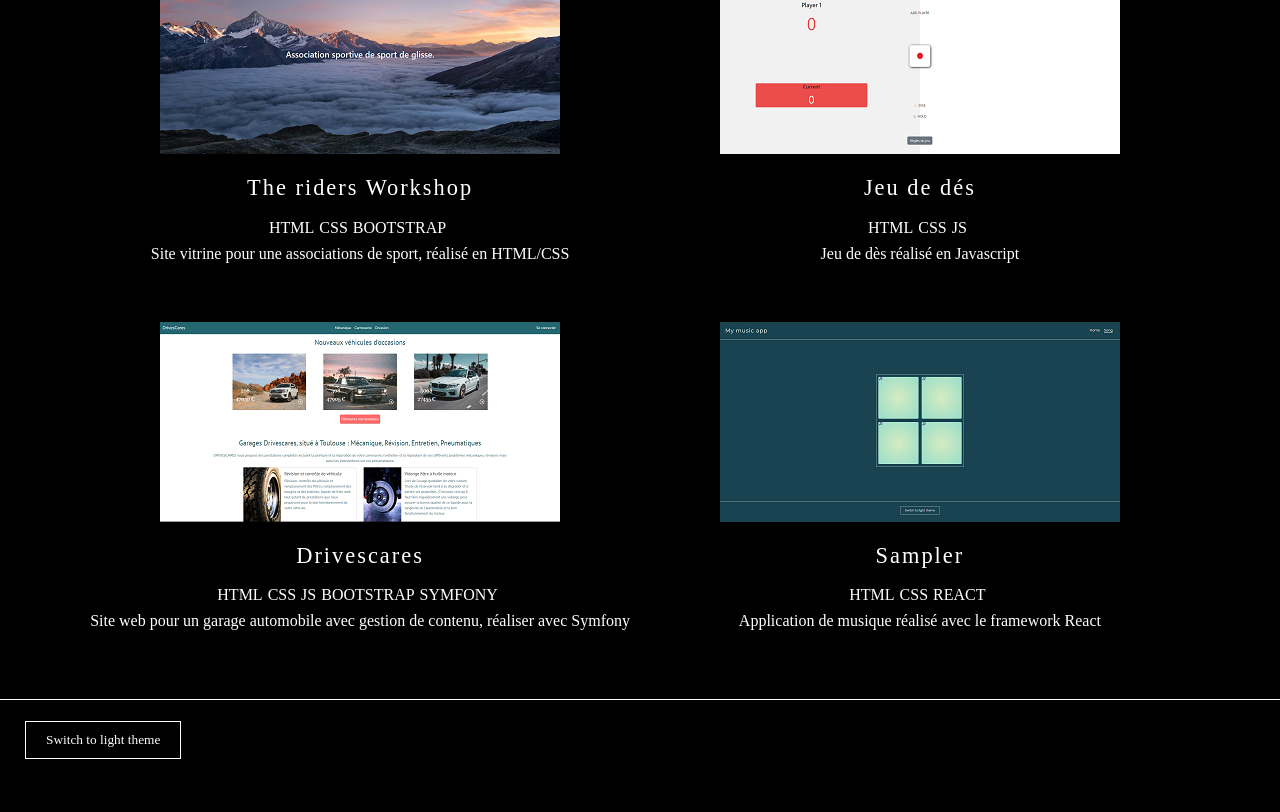
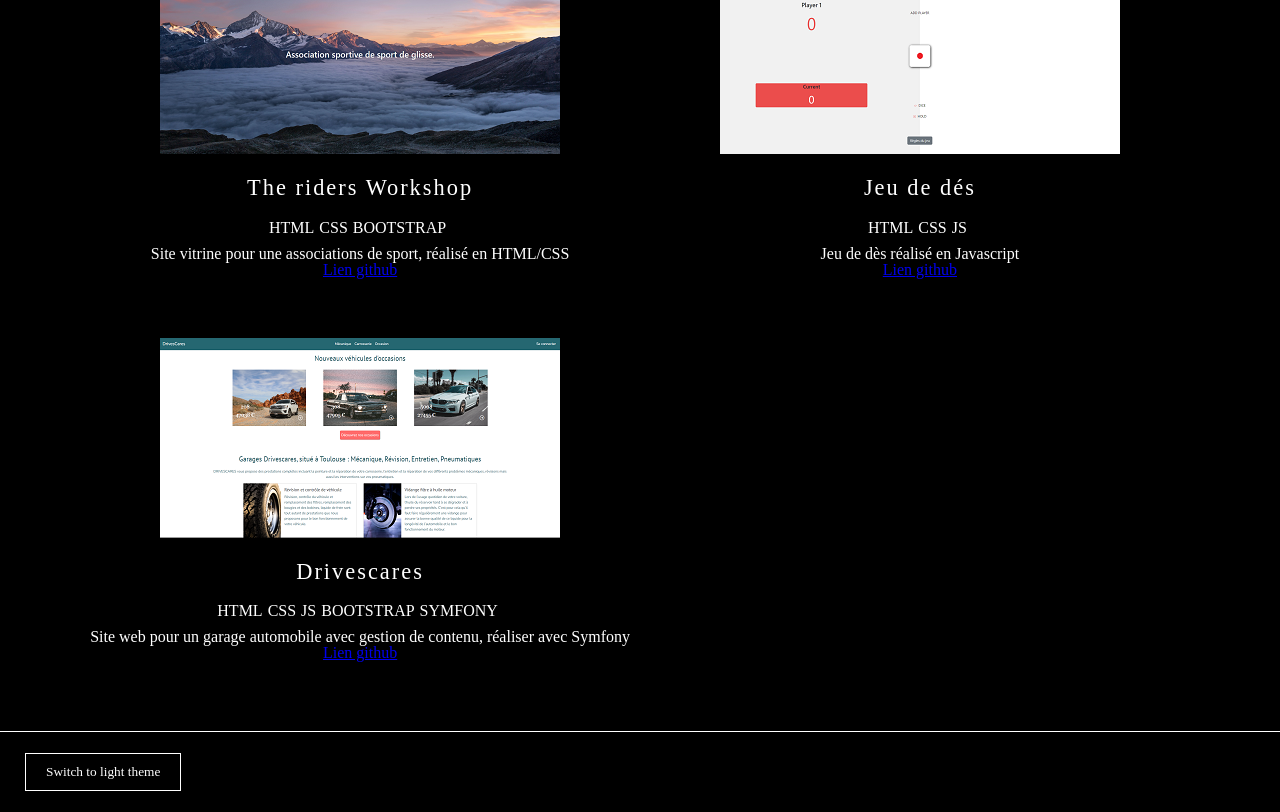
Before and after one commit to thomasgarenne/portfolio, a React (Create React App) app: page / in a window 1280 px wide. Shown: the part 980-1792 px from the top of the page. Before the commit the page ends 1760 px from the top, so only its background shows below. Built offline with nearby package versions, Linux system fonts and the light colour scheme.

Commit message:
add github link

```diff
--- a/src/components/home/Img.js
+++ b/src/components/home/Img.js
@@ -2,7 +2,7 @@ import React from 'react'
 
 import styled from 'styled-components'
 
-function Img({ link, image, title, techno, description }) {
+function Img({ link, image, title, techno, description, git }) {
   return (
     <Wrapper className='wrapper'>
         <a href={link}>
@@ -15,6 +15,7 @@ function Img({ link, image, title, techno, description }) {
           })}
         </List>
         <p>{ description }</p>
+        <a href={ git }>Lien github</a>
     </Wrapper>
   )
 }
--- a/src/components/home/Project.js
+++ b/src/components/home/Project.js
@@ -46,6 +46,7 @@ function Project() {
             title='The riders Workshop'
             techno={['HTML', 'CSS', 'BOOTSTRAP']}
             description='Site vitrine pour une associations de sport, réalisé en HTML/CSS'
+            git='https://github.com/thomasgarenne/TheRidesWorkshop.git'
         />
         <Img
             link="https://jeu-de-des-studi.netlify.app/"
@@ -53,6 +54,7 @@ function Project() {
             title='Jeu de dés'
             techno={['HTML', 'CSS', 'JS']}
             description='Jeu de dès réalisé en Javascript'
+            git='https://github.com/thomasgarenne/JS-DE.git'
         />
         <Img
             link="https://drivescares-cff0b7bf806a.herokuapp.com/"
@@ -60,13 +62,7 @@ function Project() {
             title='Drivescares'
             techno={['HTML', 'CSS', 'JS', 'BOOTSTRAP', 'SYMFONY']}
             description='Site web pour un garage automobile avec gestion de contenu, réaliser avec Symfony'
-        />
-        <Img
-            link="#"
-            image='./assets/images/sampler.png'
-            title='Sampler'
-            techno={['HTML', 'CSS', 'REACT']}
-            description='Application de musique réalisé avec le framework React'
+            git="https://github.com/thomasgarenne/vparrot.git"
         />
         </Grid>
     </Wrapper >
```
